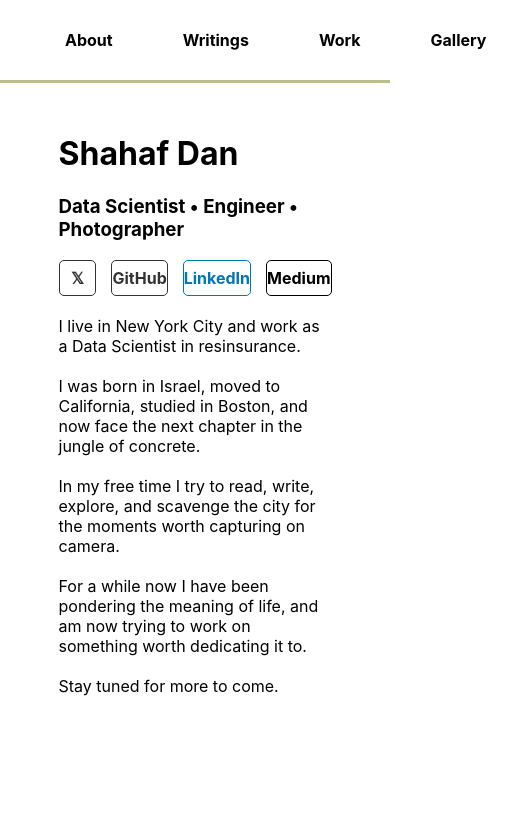
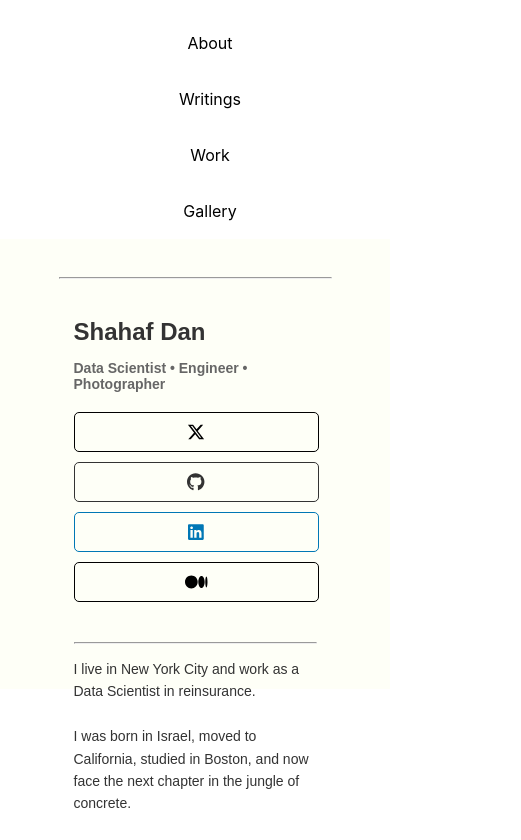
Before and after one commit to danshahaf/danshahaf.github.io, a React (Create React App) app: page / in a window 390 px wide. Shown: the top 840 px of the page, 521 px wide, since content can reach past the window. Built offline with nearby package versions, Linux system fonts and the light colour scheme.

Commit message:
v5.1 - mobile design, design modifications for web

```diff
--- a/src/App.js
+++ b/src/App.js
@@ -12,6 +12,7 @@ function App() {
     <Router>
       <Navbar />
         <div className = {styles.body}>
+          <hr></hr>
           <Routes>
             <Route path="/" exact element={<About/>} />
             <Route path="/writings" element={<Writings/>} />
--- a/src/App.module.css
+++ b/src/App.module.css
@@ -1,5 +1,5 @@
 .body {
-    background-color: white;
+    background-color: rgb(254, 255, 247);
     padding: 30px 15%;
     height: 100vw;
 }
--- a/src/components/About.js
+++ b/src/components/About.js
@@ -1,12 +1,14 @@
 import React from 'react';
 import styles from '../styles/About.module.css';
+import { FontAwesomeIcon } from '@fortawesome/react-fontawesome';
+import { faGithub, faLinkedin, faMedium, faXTwitter } from '@fortawesome/free-brands-svg-icons';
 
 const About = () => {
   const socialLinks = [
-    { name: '𝕏', url: 'https://x.com/gullhaf', className: styles.twitter },
-    { name: 'GitHub', url: 'https://github.com/danshahaf', className: styles.github },
-    { name: 'LinkedIn', url: 'https://www.linkedin.com/in/shahaf-dan/', className: styles.linkedin },
-    { name: 'Medium', url: 'https://medium.com/@shahafdan', className: styles.medium }
+    { name: 'X', url: 'https://x.com/gullhaf', className: styles.x, icon: faXTwitter },
+    { name: 'GitHub', url: 'https://github.com/danshahaf', className: styles.github, icon: faGithub },
+    { name: 'LinkedIn', url: 'https://www.linkedin.com/in/shahaf-dan/', className: styles.linkedin, icon: faLinkedin },
+    { name: 'Medium', url: 'https://medium.com/@shahafdan', className: styles.medium, icon: faMedium }
   ];
 
   return (
@@ -24,13 +26,15 @@ const About = () => {
               rel="noopener noreferrer"
               className={`${styles.contactbtn} ${link.className}`}
             >
-              {link.name}
+              <FontAwesomeIcon icon={link.icon} className={styles.logo} />
             </a>
           ))}
         </div>
 
+        <hr></hr>
+
         <p>
-          I live in New York City and work as a Data Scientist in resinsurance.
+          I live in New York City and work as a Data Scientist in reinsurance.
 
           <br />
           <br />
--- a/src/components/Gallery.js
+++ b/src/components/Gallery.js
@@ -1,3 +1,12 @@
+// Step 1: Verify photo location
+// Ensure your photos are in the following path:
+// portfolio/docs/photos/A01.jpg
+
+// Step 2: Update package.json
+// Add this to your package.json scripts:
+// "postbuild": "cp -R docs build/docs"
+
+// Step 3: Update Gallery.js
 import React, { useState, useEffect } from 'react';
 import styles from '../styles/Gallery.module.css';
 
@@ -25,6 +34,15 @@ const Gallery = () => {
     setSelectedPhoto(null);
   };
 
+  const getPhotoPath = (filename) => {
+    // This function will work in both development and production
+    if (process.env.NODE_ENV === 'production') {
+      return `${process.env.PUBLIC_URL}/photos/${filename}`;
+    } else {
+      return `./photos/${filename}`;
+    }
+  };
+
   return (
     <div id="gallery" className={styles.gallery}>
       <div className={styles.content}>
@@ -37,7 +55,7 @@ const Gallery = () => {
                 <p className={styles.photoDate}>{new Date(photo.date).toLocaleDateString()}</p>
               </div>
               <img
-                src={`${process.env.PUBLIC_URL}/docs/photos/${photo.filename}`}
+                src={getPhotoPath(photo.filename)}
                 alt={photo.title}
                 className={styles.photo}
                 onClick={() => handlePhotoClick(photo)}
@@ -53,7 +71,7 @@ const Gallery = () => {
             &times;
           </button>
           <img
-            src={`/photos/${selectedPhoto.filename}`}
+            src={getPhotoPath(selectedPhoto.filename)}
             alt={selectedPhoto.title}
           />
         </div>
@@ -63,3 +81,10 @@ const Gallery = () => {
 };
 
 export default Gallery;
+
+// Step 4: Rebuild your project
+// Run: npm run build
+
+// Step 5: Serve your build
+// Use a local server to test the production build:
+// npx serve -s build
--- a/src/styles/About.module.css
+++ b/src/styles/About.module.css
@@ -1,7 +1,8 @@
+/* Existing styles */
 .contactbtn {
     border: 1px solid black;
     border-radius: 5px;
-    padding: 7px 0;
+    padding: 10px 0;
     font-weight: bold;
     cursor: pointer;
     background: none;
@@ -12,24 +13,24 @@
     align-items: center;
     transition: ease-in-out 0.2s;
     width: 100%;
+    font-size: 24px;
 }
-
 
 .socialLinks {
     display: flex;
     justify-content: space-between;
     gap: 15px;
-    margin-bottom: 20px;
+    margin-bottom: 40px;
 }
 
-.contactbtn.twitter {
-    color: #333;
-    border-color: #333;
+.contactbtn.x {
+    color: black;
+    border-color: black;
 }
 
-.contactbtn.twitter:hover {
+.contactbtn.x:hover {
     color: white;
-    background-color: #333;
+    background-color: black;
 }
 
 .contactbtn.github {
@@ -61,3 +62,88 @@
     color: white;
     background-color: #000000;
 }
+
+/* New styles for responsiveness */
+.about {
+    padding: 20px;
+    font-family: Arial, sans-serif;
+    color: #333;
+}
+
+.content {
+    max-width: 800px;
+    margin: 0 auto;
+}
+
+h1 {
+    font-size: 36px;
+    margin-bottom: 10px;
+}
+
+h3 {
+    font-size: 18px;
+    margin-bottom: 20px;
+    color: #666;
+}
+
+p {
+    line-height: 1.6;
+    margin-bottom: 20px;
+}
+
+/* Media queries for mobile responsiveness */
+@media screen and (max-width: 768px) {
+    .about {
+        padding: 15px;
+    }
+
+    .content {
+        max-width: 100%;
+    }
+
+    h1 {
+        font-size: 28px;
+    }
+
+    h3 {
+        font-size: 16px;
+    }
+
+    .socialLinks {
+        flex-wrap: wrap;
+        gap: 10px;
+    }
+
+    .contactbtn {
+        font-size: 20px;
+        padding: 8px 0;
+    }
+
+    p {
+        font-size: 16px;
+    }
+}
+
+@media screen and (max-width: 480px) {
+    h1 {
+        font-size: 24px;
+    }
+
+    h3 {
+        font-size: 14px;
+    }
+
+    .socialLinks {
+        flex-direction: column;
+        gap: 10px;
+    }
+
+    .contactbtn {
+        font-size: 18px;
+        padding: 10px 0;
+    }
+
+    p {
+        font-size: 14px;
+    }
+}
--- a/src/styles/Navbar.module.css
+++ b/src/styles/Navbar.module.css
@@ -1,20 +1,59 @@
 .menu {
     background-color: white;
-    padding: 30px;
-    border-bottom: 3px solid rgb(187, 192, 139);
+    padding: 30px 15% 0px 15%;
+    display: flex;
+    justify-content: center;
     align-items: center;
-    text-align: center;
+    flex-wrap: wrap; /* Allow wrapping on smaller screens */
 }
 
 .navbtn {
     color: black;
     margin: 0px 35px;
     text-decoration: none;
-    font-weight: bolder;
+    font-weight: 400;
     transition: ease-in-out 0.2s;
+    display: inline-block;
+    flex-shrink: 0;
+    padding: 10px;
+    font-size: 16px;
 }
 
 .navbtn:hover {
-    color: rgb(187, 192, 139);
-    transition: ease-in-out 0.2s;
+    color: black;
+    font-weight: 900;
 }
+
+.menu > .navbtn {
+    flex-grow: 0;
+    flex-basis: auto;
+}
+
+/* Media query for tablets */
+@media screen and (max-width: 768px) {
+    .menu {
+        padding: 20px 10% 0px 10%;
+    }
+
+    .navbtn {
+        margin: 0px 20px;
+        font-size: 14px;
+    }
+}
+
+/* Media query for mobile phones */
+@media screen and (max-width: 480px) {
+    .menu {
+        padding: 15px 5% 0px 5%;
+        flex-direction: column;
+        align-items: center;
+    }
+
+    .navbtn {
+        margin: 10px 0;
+        font-size: 16px;
+        padding: 8px 15px;
+        width: 100%;
+        text-align: center;
+    }
+}
--- a/src/styles/Writings.module.css
+++ b/src/styles/Writings.module.css
@@ -1,6 +1,6 @@
 .writings {
   padding: 20px;
-    font-family: Arial, sans-serif;
+  font-family: 'OCR A Std', sans-serif !important;
   color: #333;
 }
 
@@ -11,7 +11,7 @@
 
 h2 {
   text-align: center;
-    color: #000; /* Keep the title in black */
+  color: #000;
   margin-bottom: 20px;
   font-size: 24px;
 }
@@ -27,24 +27,30 @@
 
 .writingsTable th,
 .writingsTable td {
-    padding: 12px 15px;
+  padding: 10px 6px;
   text-align: left;
+  vertical-align: top;
 }
 
 .writingsTable th {
-    background-color: #f5f5dc;
-    color: #000; /* Keep the header text in black */
+  background-color: #494949;
+  outline: 2px solid #494949;
+  color: white;
   font-weight: bold;
   font-size: 16px;
+  vertical-align: middle;
 }
 
 .writingsTable tbody tr {
+  background-color: #ffffff;
   border-bottom: 1px solid #e0e0e0;
-    transition: background-color 0.2s ease-in-out;
+  transition: all 0.2s ease-in-out;
 }
 
 .writingsTable tbody tr:hover {
-    background-color: #e6e6fa; /* Change the hover highlight to a light lavender color */
+  background-color: #ffffff;
+  outline: 2px solid #000000;
+  transition: all 0.2s ease-in-out;
 }
 
 .articleLink {
@@ -63,7 +69,93 @@
 }
 
 .writingsTable td:nth-child(3) {
-    font-size: 12px; /* Make the date slightly smaller */
-    font-style: italic; /* Italicize the date */
-    color: #555; /* Slightly lighter color for the date */
+  font-size: 12px;
+  font-style: italic;
+  color: #555;
 }
+
+/* Media query for tablets */
+@media screen and (max-width: 768px) {
+  .writings {
+    padding: 15px;
+  }
+
+  .content {
+    max-width: 100%;
+  }
+
+  h2 {
+    font-size: 22px;
+  }
+
+  .writingsTable {
+    padding: 10px;
+  }
+
+  .writingsTable th,
+  .writingsTable td {
+    padding: 8px 4px;
+  }
+
+  .writingsTable th {
+    font-size: 14px;
+  }
+}
+
+/* Media query for mobile phones */
+@media screen and (max-width: 480px) {
+  .writings {
+    padding: 10px;
+  }
+
+  h2 {
+    font-size: 20px;
+  }
+
+  .writingsTable {
+    padding: 5px;
+  }
+
+  .writingsTable, .writingsTable tbody, .writingsTable tr, .writingsTable td {
+    display: block;
+    width: 100%;
+  }
+
+  .writingsTable thead {
+    display: none;
+  }
+
+  .writingsTable tr {
+    margin-bottom: 15px;
+    border: 1px solid #ccc;
+    border-radius: 5px;
+    padding: 10px;
+  }
+
+  .writingsTable td {
+    text-align: left;
+    padding: 5px;
+    position: relative;
+  }
+
+  .writingsTable td:before {
+    content: attr(data-label);
+    font-weight: bold;
+    display: block;
+    margin-bottom: 5px;
+  }
+
+  .articleLink {
+    font-size: 16px;
+    display: block;
+    margin-bottom: 5px;
+  }
+
+  .writingsTable td:nth-child(2) {
+    font-size: 14px;
+  }
+
+  .writingsTable td:nth-child(3) {
+    font-size: 12px;
+  }
+}
```
Also changed, not shown: package.json (+12 -3 lines), src/styles/Gallery.module.css (+102 -18 lines), src/styles/Work.module.css (+122 -14 lines), 17 other files (tests, documents, lock files or other folders). Lines whose indentation alone changed are shown as unchanged.
